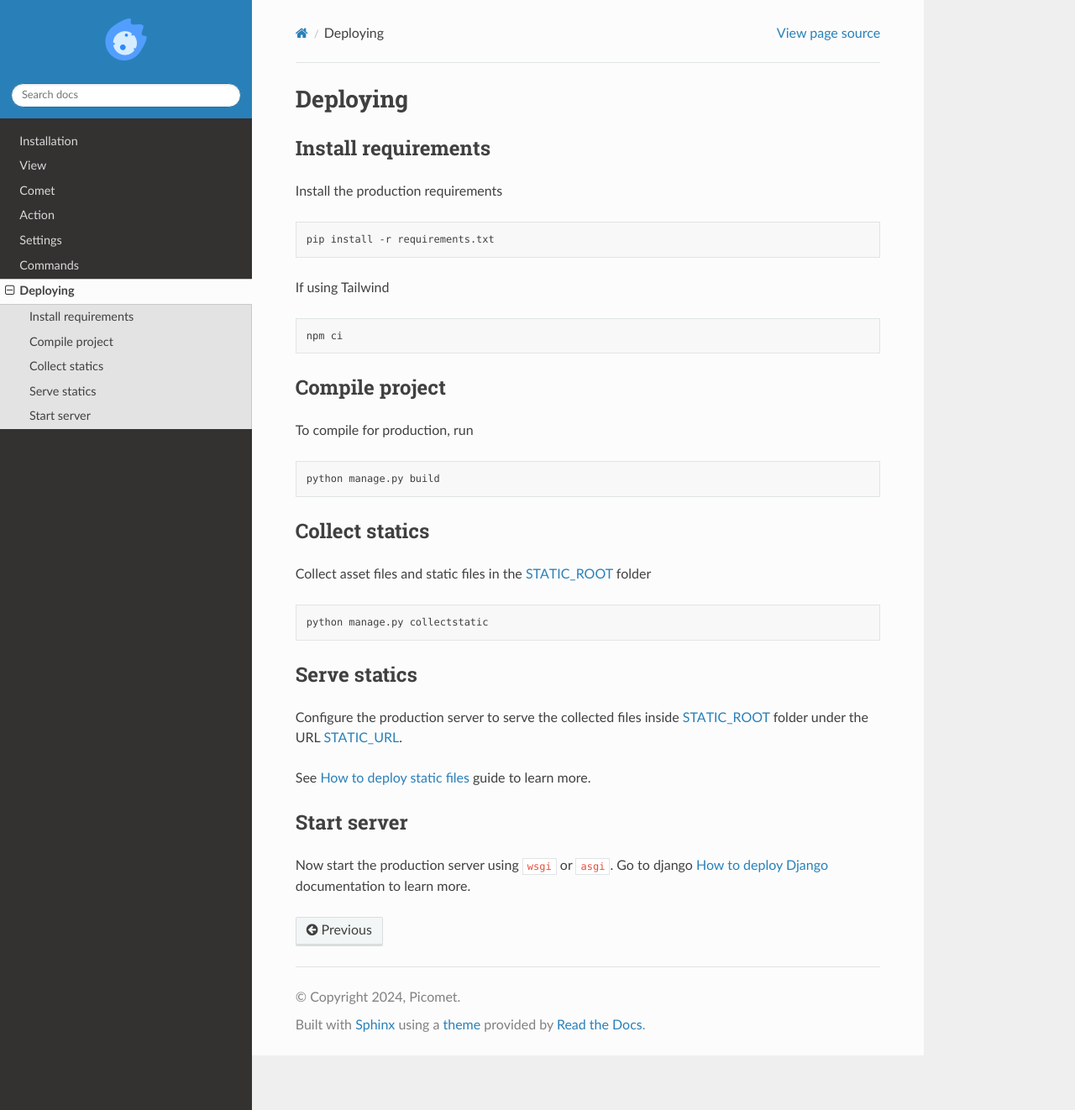
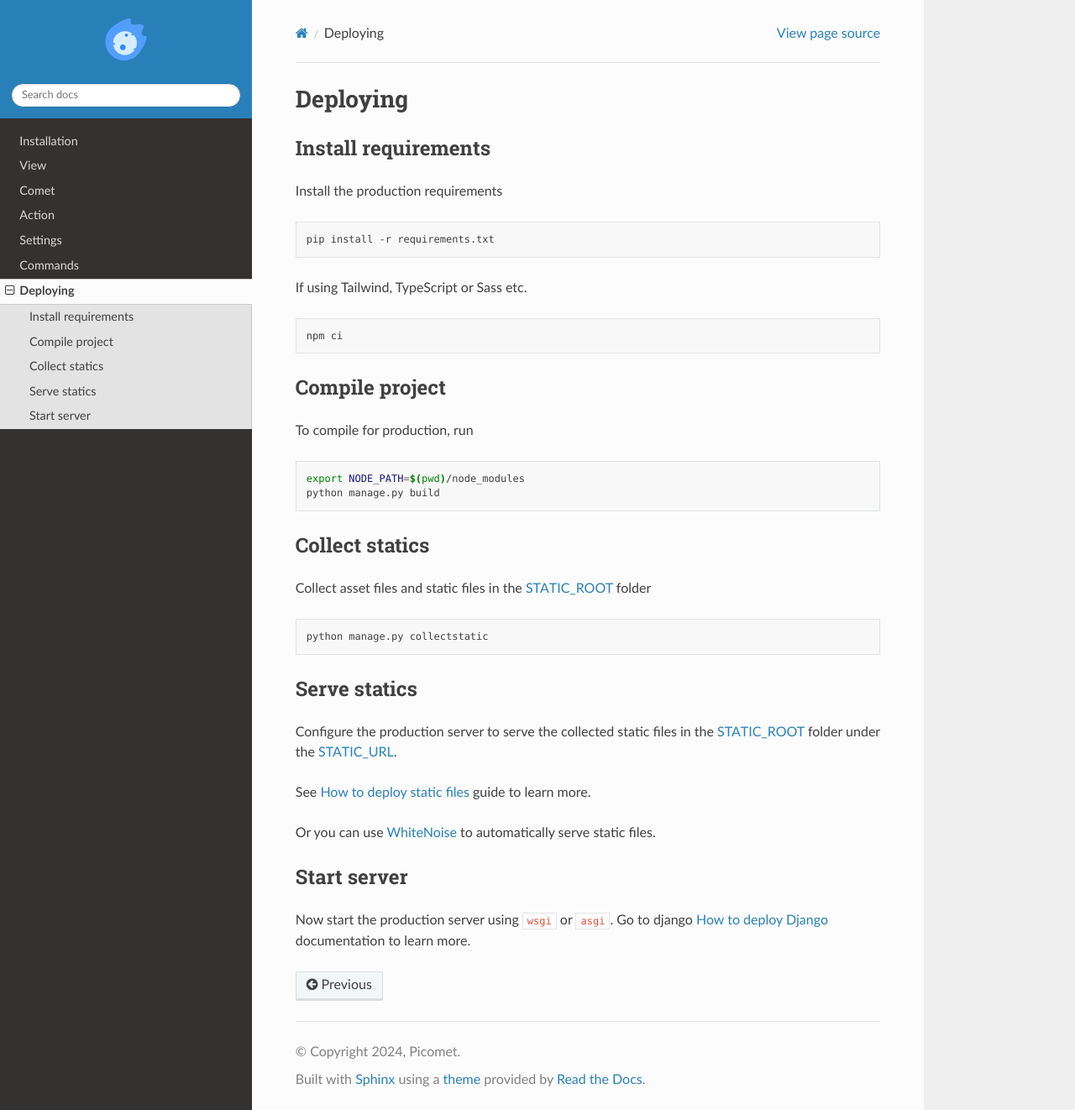
Before and after one commit to picomet/picomet, a Sphinx documentation site: the page built from docs/source/deploying.rst, in a window 1280 px wide and 1322 px high. Shown: the whole window at 84% size. Built offline with Sphinx 7.4.7 and the Read the Docs theme 2.0.0, drawn with Linux system fonts in a browser that asks for light colours.

Commit message:
docs: improve deploying guide

```diff
--- a/docs/source/deploying.rst
+++ b/docs/source/deploying.rst
@@ -10,7 +10,7 @@
 
   pip install -r requirements.txt
 
-If using Tailwind
+If using Tailwind, TypeScript or Sass etc.
 
 .. code-block:: bash
 
@@ -24,6 +24,7 @@
 
 .. code-block:: bash
 
+  export NODE_PATH=$(pwd)/node_modules
   python manage.py build
 
 
@@ -40,9 +41,11 @@
 Serve statics
 ~~~~~~~~~~~~~
 
-Configure the production server to serve the collected files inside `STATIC_ROOT <https://docs.djangoproject.com/en/stable/ref/settings/#std-setting-STATIC_ROOT>`_ folder under the URL `STATIC_URL <https://docs.djangoproject.com/en/stable/ref/settings/#std-setting-STATIC_URL>`_.
+Configure the production server to serve the collected static files in the `STATIC_ROOT <https://docs.djangoproject.com/en/stable/ref/settings/#std-setting-STATIC_ROOT>`_ folder under the `STATIC_URL <https://docs.djangoproject.com/en/stable/ref/settings/#std-setting-STATIC_URL>`_.
 
 See `How to deploy static files <https://docs.djangoproject.com/en/stable/howto/static-files/deployment/>`_ guide to learn more.
+
+Or you can use `WhiteNoise <https://whitenoise.readthedocs.io/en/stable/>`_ to automatically serve static files.
 
 
 Start server
```
